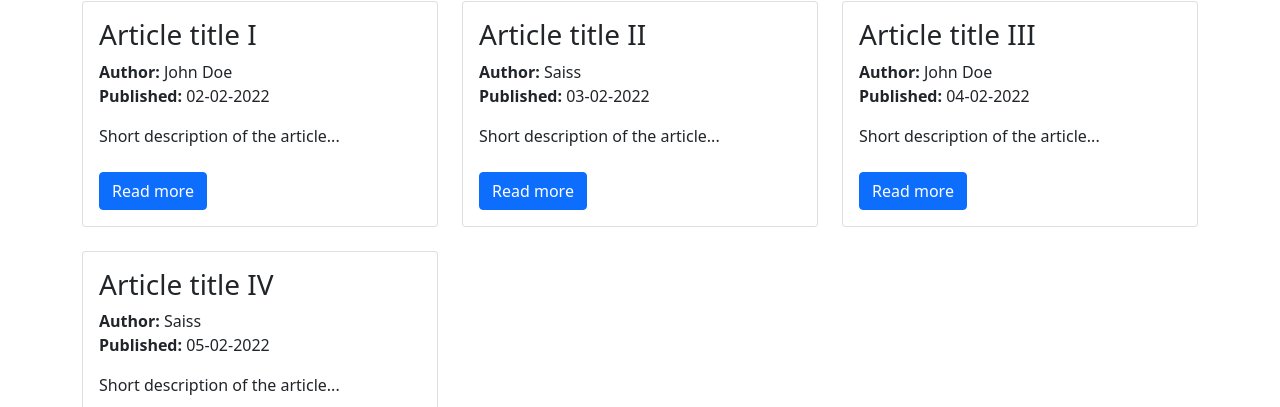
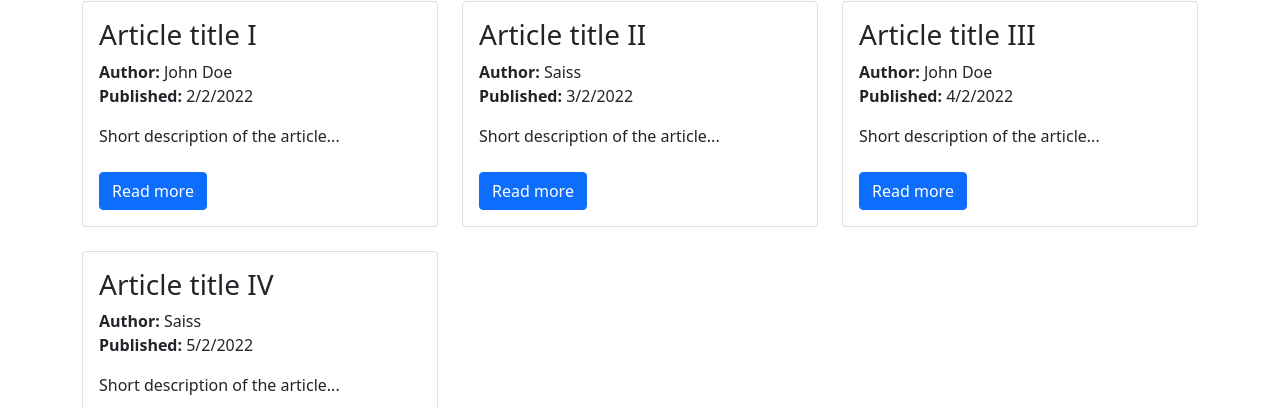
Before and after one commit to kondzio3002/blog-app, a React (Create React App) app: page / in a window 1280 px wide. Shown: the part 221-628 px from the top of the page. Built offline with nearby package versions, Linux system fonts and the light colour scheme.

Commit message:
Add datePicker

```diff
--- a/package.json
+++ b/package.json
@@ -10,6 +10,7 @@
     "http-server": "^14.1.1",
     "react": "^18.2.0",
     "react-bootstrap": "2.0",
+    "react-datepicker": "4.3.0",
     "react-dom": "^18.2.0",
     "react-quill": "^2.0.0",
     "react-redux": "7.2.6",
--- a/src/components/features/PostForm/PostForm.js
+++ b/src/components/features/PostForm/PostForm.js
@@ -2,6 +2,8 @@ import { Form, Button } from "react-bootstrap";
 import { useState } from "react";
 import ReactQuill from "react-quill";
 import 'react-quill/dist/quill.snow.css';
+import DatePicker from "react-datepicker";
+import "react-datepicker/dist/react-datepicker.css";
 
 const PostForm = ({ action, actionText, ...props }) => {
 
@@ -28,7 +30,8 @@ const PostForm = ({ action, actionText, ...props }) => {
       </Form.Group>
       <Form.Group className="col-6 mt-3">
         <Form.Label>Published</Form.Label>
-        <Form.Control type="text" value={publishedDate} onChange={e => setPublishedDate(e.target.value)} />
+        {/*<Form.Control type="text" value={publishedDate} onChange={e => setPublishedDate(e.target.value)} />*/}
+        <DatePicker selected={publishedDate ? new Date(publishedDate) : new Date()} onChange={(date) => setPublishedDate(date)} />
       </Form.Group>
       <Form.Group className="mt-3">
         <Form.Label>Short description</Form.Label>
--- a/src/components/features/PostId/PostId.js
+++ b/src/components/features/PostId/PostId.js
@@ -4,6 +4,7 @@ import { Card, Row, Col, Button, Modal } from "react-bootstrap";
 import { useParams, Navigate } from "react-router";
 import { Link } from "react-router-dom";
 import { useState } from "react";
+import { dateToStr } from "../../../utils/dateToStr";
 
 const PostId = () => {
 
@@ -28,7 +29,7 @@ const PostId = () => {
         <Col xs={{ span: 6, offset: 2 }}>
           <Card.Title as="h3">{post.title}</Card.Title>
           <Card.Text as="p" className="my-0"><strong>Author: </strong>{post.author}</Card.Text>
-          <Card.Text as="p"><strong>Published: </strong>{post.publishedDate}</Card.Text>
+          <Card.Text as="p"><strong>Published: </strong>{dateToStr(post.publishedDate)}</Card.Text>
           <Card.Text className="mb-4" dangerouslySetInnerHTML={{ __html: post.content}} />
         </Col>
         <Col>
--- a/src/components/features/Posts/Posts.js
+++ b/src/components/features/Posts/Posts.js
@@ -2,6 +2,7 @@ import { useSelector } from "react-redux";
 import { getAllPosts } from "../../../redux/postsRedux";
 import { Link } from "react-router-dom";
 import { Card, Button, Row, Col } from "react-bootstrap";
+import { dateToStr } from "../../../utils/dateToStr";
 
 const Posts = () => {
 
@@ -15,7 +16,7 @@ const Posts = () => {
             <Card.Body>
               <Card.Title as="h3">{post.title}</Card.Title>
               <Card.Text as="p" className="my-0"><strong>Author: </strong>{post.author}</Card.Text>
-              <Card.Text as="p"><strong>Published: </strong>{post.publishedDate}</Card.Text>
+              <Card.Text as="p"><strong>Published: </strong>{dateToStr(post.publishedDate)}</Card.Text>
               <Card.Text className="mb-4">{post.shortDescription}</Card.Text>
               <Link to={"/post/" + post.id}><Button variant="primary">Read more</Button></Link>
             </Card.Body>
--- a/src/redux/initialState.js
+++ b/src/redux/initialState.js
@@ -5,7 +5,7 @@ const initialState = {
       title: 'Article title I',
       shortDescription: 'Short description of the article...',
       content: 'Main content of the article',
-      publishedDate: '02-02-2022',
+      publishedDate: new Date('02-02-2022'),
       author: 'John Doe'
     },
     {
@@ -13,7 +13,7 @@ const initialState = {
       title: 'Article title II',
       shortDescription: 'Short description of the article...',
       content: 'Main content of the article',
-      publishedDate: '03-02-2022',
+      publishedDate: new Date('03-02-2022'),
       author: 'Saiss'
     },
     {
@@ -21,7 +21,7 @@ const initialState = {
       title: 'Article title III',
       shortDescription: 'Short description of the article...',
       content: 'Main content of the article',
-      publishedDate: '04-02-2022',
+      publishedDate: new Date('04-02-2022'),
       author: 'John Doe'
     },
     {
@@ -29,7 +29,7 @@ const initialState = {
       title: 'Article title IV',
       shortDescription: 'Short description of the article...',
       content: 'Main content of the article',
-      publishedDate: '05-02-2022',
+      publishedDate: new Date('05-02-2022'),
       author: 'Saiss'
     }
   ]
--- /dev/null
+++ b/src/utils/dateToStr.js
@@ -0,0 +1,9 @@
+export const dateToStr = (publishedDate) => {
+  return (
+    [
+      publishedDate.getMonth() + 1 + '/',
+      publishedDate.getDate() + '/',
+      publishedDate.getFullYear()
+    ]
+  )
+}
```
Also changed, not shown: 1 other file (tests, documents, lock files or other folders).
